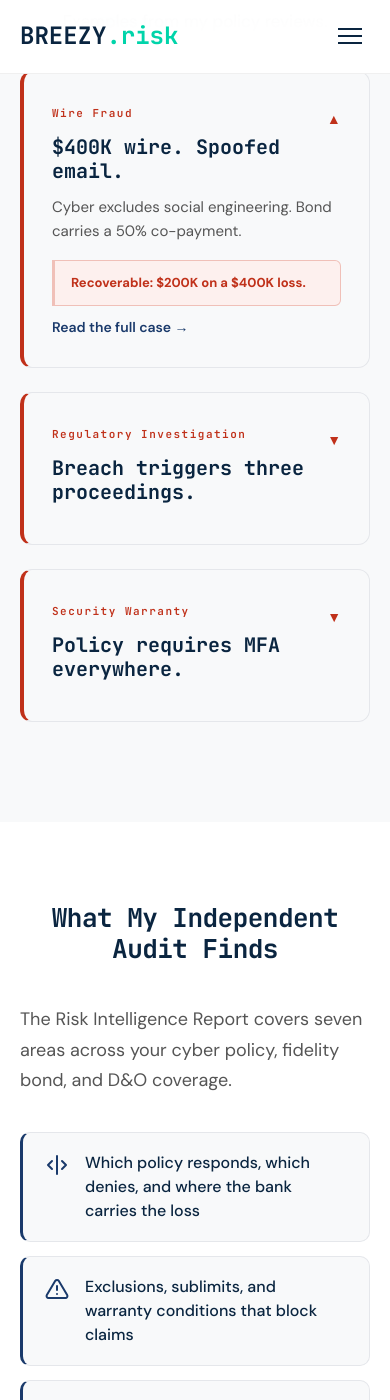
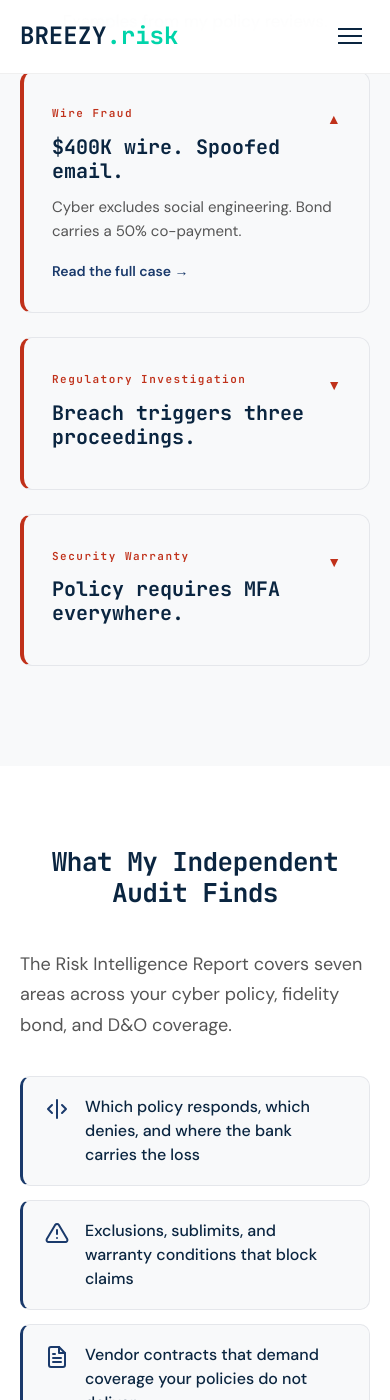
Before and after one commit to joeproe1/breezyins.com, a Jekyll site: the page built from community-bank-insurance.html, in a window 390 px wide and 1400 px high, scrolled down 2243 px. Built offline with Jekyll 4.4.1, drawn with Linux system fonts in a browser that asks for light colours.

Commit message:
Hide scenario verdict boxes on mobile
Co-Authored-By: Claude Opus 4.6 <noreply@anthropic.com>

```diff
--- a/community-bank-insurance.html
+++ b/community-bank-insurance.html
@@ -467,6 +467,7 @@ permalink: /community-bank-insurance/
   .scenario-card.is-open .scenario-card__body {
     max-height: 400px;
   }
+  .scenarios-section .scenario-verdict { display: none; }
   .scenario-card.is-open .scenario-toggle {
     transform: rotate(180deg);
   }
```
